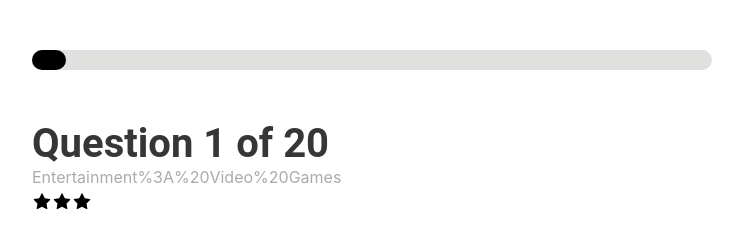
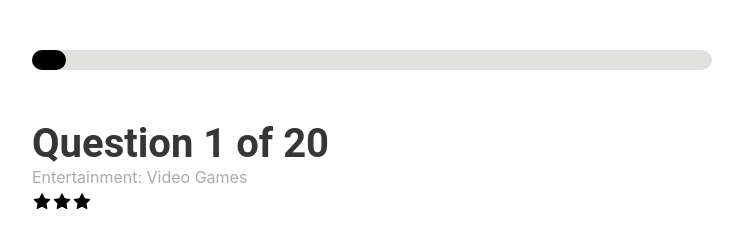
Before and after one commit to UmairAli-sonasoft/quiz-app, a React (Create React App) app: page / in a window 1280 px wide. Shown: the top 247 px of the page, without its empty margins (268-1011 px from the left). Built offline with nearby package versions, Linux system fonts and the light colour scheme.

Commit message:
remove decode from category

```diff
--- a/src/component/Header.js
+++ b/src/component/Header.js
@@ -5,12 +5,13 @@ import { colors } from "../config/colors";
 import { AiFillStar } from "react-icons/ai";
 
 function Header({ questionNumber, category, difficulty, totalQuestion }) {
+  const decodedCategory = decodeURIComponent(category);
   return (
     <div>
       <div style={style.heading}>
         Question {questionNumber} of {totalQuestion}
       </div>
-      <div style={style.subHeading}>{category}</div>
+      <div style={style.subHeading}>{decodedCategory}</div>
       <div style={style.icon}>
         {(difficulty === "easy" ||
           difficulty === "hard" ||
```
